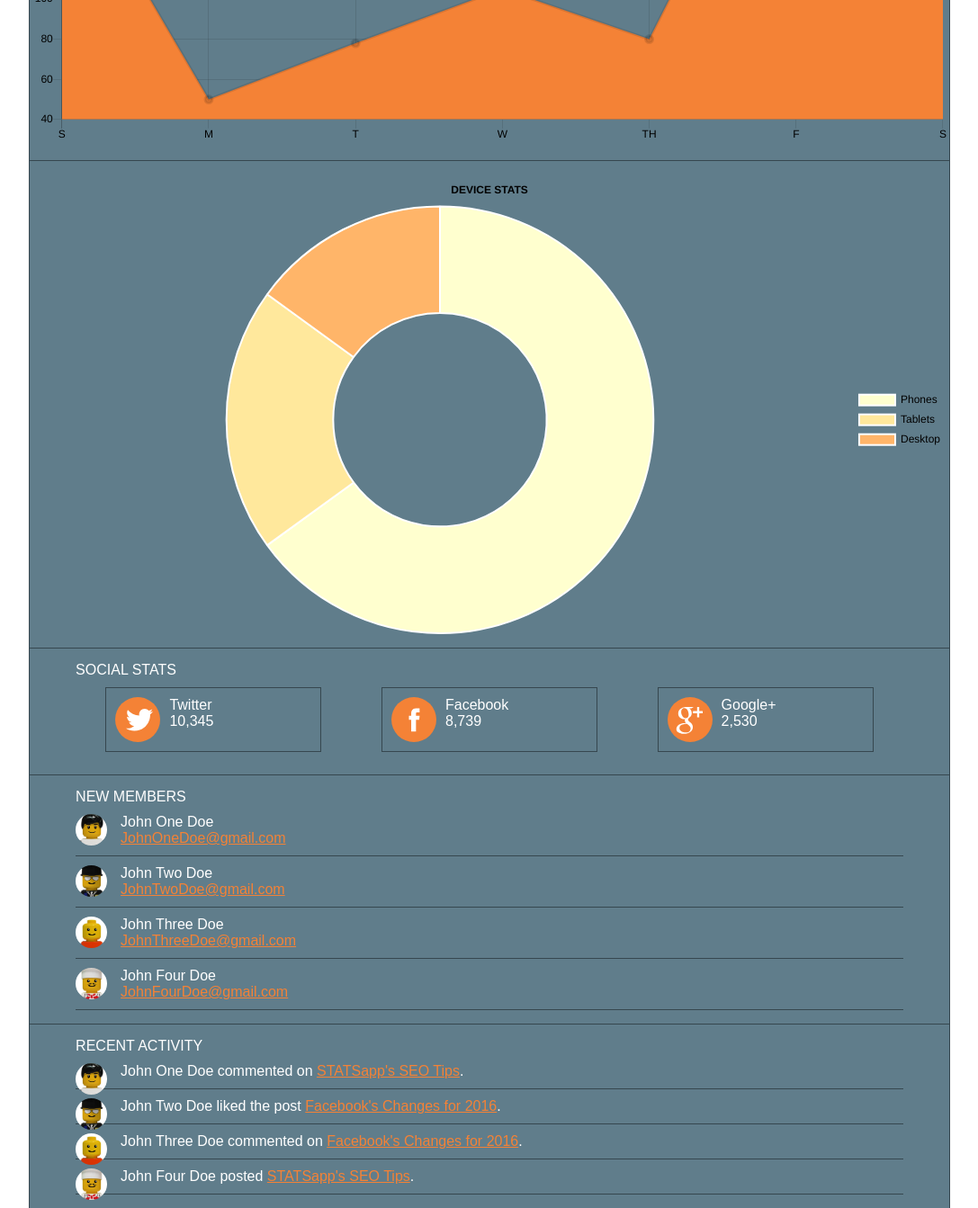
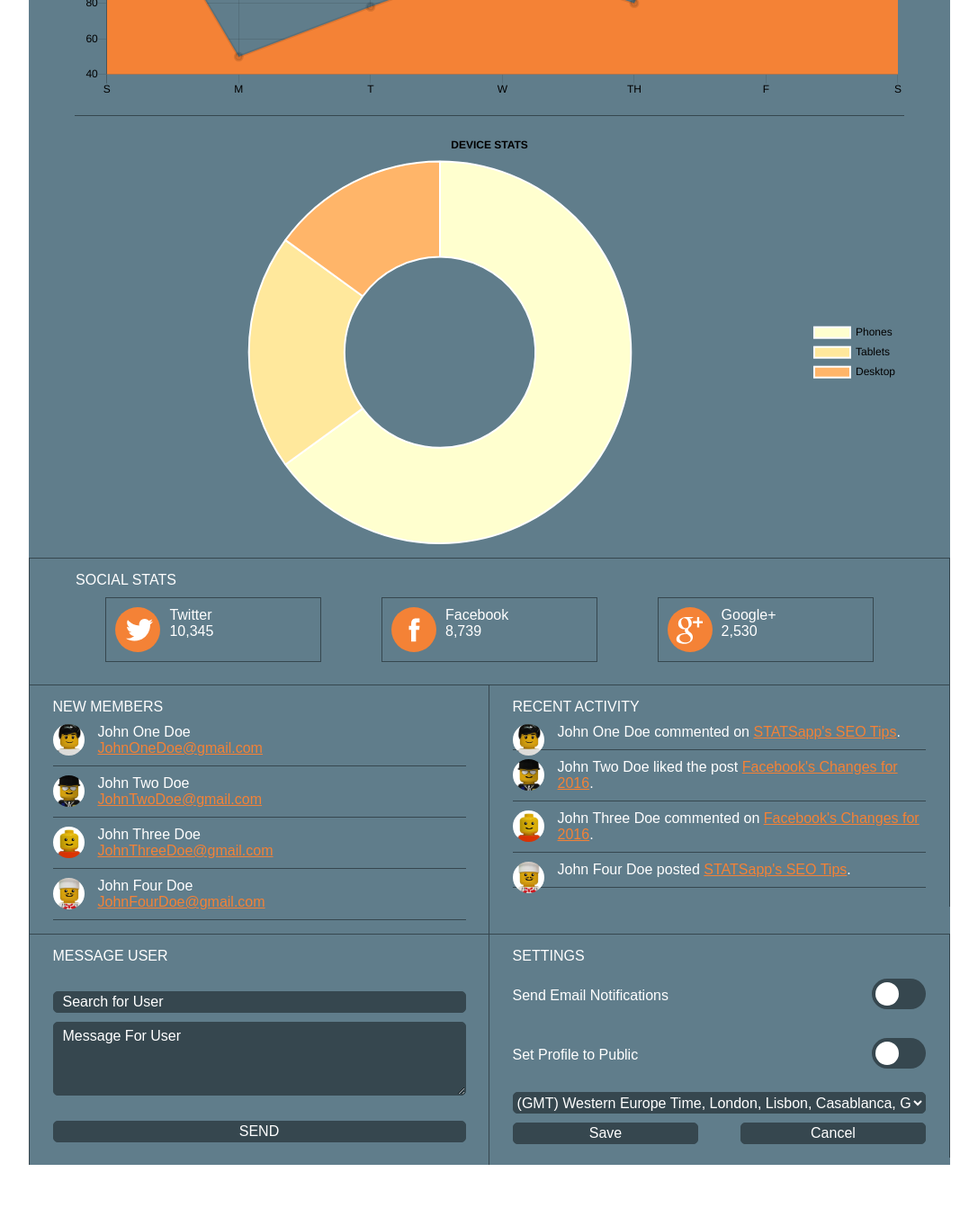
Before and after one commit to just-Bri/Web-App-Dashboard, a plain HTML site: page index.html in a window 1280 px wide. Shown: the part 580-1923 px from the top of the page at 90% size, without its empty margins (96-1183 px from the left). After the commit the page ends 1875 px from the top, so only its background shows below. Drawn offline with nearby package versions, Linux system fonts and the light colour scheme.

Commit message:
768px done... I think. Did some javascript on the alert to put a borderTop on the traffic chart. The 2 borders looked back next to eachother.

```diff
--- a/index.html
+++ b/index.html
@@ -38,13 +38,13 @@
                 <img class="navSvg" src="img/icons/icon-settings.svg">
             </navigation>
 
-            <section class="main">
+            <section class="main clearfix">
                 <section id="dashboardHeader" class="clearfix">
                         <span id="dashboardSpan">DASHBOARD</span>
                         <input id="dashboardSearch" type="text" name="search" placeholder="Search..">
                 </section>
                 <section class="alert">
-                    <p id="alertText">You have unread Notifications.<span class="closebtn" onclick="this.parentElement.parentElement.style.display='none';">X</span></p>
+                    <p id="alertText">You have unread Notifications.<span class="closebtn" onclick="this.parentElement.parentElement.style.display='none';document.getElementById('trafficSection').style.borderTop='#2D4A58 solid 1px';">X</span></p>
                 </section>
                 <section id="trafficSection" class="container">
                     <div id="trafficTabs">
@@ -143,7 +143,7 @@
                     </div>
                 </section>
 
-                <section id="newMembers" class="container">
+                <section id="newMembers" class="container clearfix">
                     <div id="newMembersTitle"><span>NEW MEMBERS</span></div>
                     <div id="newMembersDetails">
                         <div id="userOneDetails" class="memberDetails">
@@ -181,7 +181,7 @@
                     </div>
                 </section>
 
-                <section id="recentActivity" class="container">
+                <section id="recentActivity" class="container clearfix">
                     <div id="activityTitle"><span>RECENT ACTIVITY</span></div>
                     <div id="recentUserActivity">
                         <div id="recentActivityOne" class="activityContainer">
@@ -214,16 +214,14 @@
                     </div>
                 </section>
 
-                <section id="messageUser"class="container">
+                <section id="messageUser"class="container clearfix">
                     <div id="messageContainer">
                         <div id="messageInputs">
                             <div id="messageTitle"><span>MESSAGE USER</span></div>
                             <input type="text" id="userSearchBox" placeholder="Search for User">
                             <textarea class="textarea" name="textarea" id="userMessageBox" rows="4" cols="20" placeholder="Message For User"></textarea>
                             <input id="sendMessage" class="sendBtn" type="submit" value="SEND" name="SEND">
-
                         </div>
-
                     </div>
                 </section>
 
--- a/scss/modules/_main.scss
+++ b/scss/modules/_main.scss
@@ -36,6 +36,9 @@
         margin: 0 auto;
         color: white;
     }
+    @media screen and (min-width: 768px) {
+        border: $color-dark solid 1px;
+    }
 }
 
 // The close button
@@ -56,16 +59,42 @@
 }
 
 // Traffic Styling
+#trafficSection {
+    @media screen and (min-width: 768px) {
+        margin: 0 auto;
+        width: 90%;
+        border: 0;
+    }
+}
 #trafficTabs {
     display: flex;
     justify-content: space-around;
 }
-// Figure out how to center Chart labels!!!!!!!!
 .tablinks {
     border: $dark-border;
     @extend .roundedCorners;
     background-color: $color-dark;
     color: white;
+}
+
+// Daily Traffic Specifics
+#dailyChartSection {
+    @media screen and (min-width: 768px) {
+        margin: 0 auto;
+        width: 90%;
+        border: 0;
+        border-top: $color-dark solid 1px;
+    }
+}
+
+// Device Stats
+#mobileUsers {
+    @media screen and (min-width: 768px) {
+        margin: 0 auto;
+        width: 90%;
+        border: 0;
+        border-top: $color-dark solid 1px;
+    }
 }
 
 // Generic Section styling
@@ -144,6 +173,7 @@
 }
 
 // New Members styling
+#newMembers {
     #newMembersDetails {
         width: 100%;
     }
@@ -176,8 +206,13 @@
             padding-left: 50px;
         }
     }
-
+    @media screen and (min-width: 768px) {
+        float: left;
+        width: 50%;
+    }
+}
 // Recent Activity Styling
+#recentActivity {
     .activityContainer {
         margin: 0 auto;
         width: 90%;
@@ -216,8 +251,15 @@
             }
         }
     }
-
+    @media screen and (min-width: 768px) {
+        float: right;
+        width: 50%;
+        border-left: 0;
+    }
+}
 // Message User Styling
+#messageUser {
+    clear: both;
     #messageContainer {
         width: 90%;
         margin: 0 auto;
@@ -225,6 +267,9 @@
             #messageTitle {
                 margin: 0 auto;
                 padding-bottom: 10px;
+                @media screen and (min-width: 768px) {
+                    padding-bottom: 30px;
+                }
             }
             #userSearchBox {
                 height: 24px;
@@ -248,7 +293,15 @@
             #sendMessage {
                 height: 24px;
                 background-color: $color-dark;
+                @media screen and (min-width: 768px) {
+                    margin-top: 14px;
                 }
+            }
+        }
+    }
+    @media screen and (min-width: 768px) {
+        float: left;
+        width: 50%;
     }
 }
 
@@ -299,4 +352,9 @@
             }
         }
     }
+    @media screen and (min-width: 768px) {
+        float: right;
+        width: 50%;
+        border-left: 0;
     }
+}
```
Also changed, not shown: css/stylesheet.css, 1 other file. Lines whose indentation alone changed are shown as unchanged.
